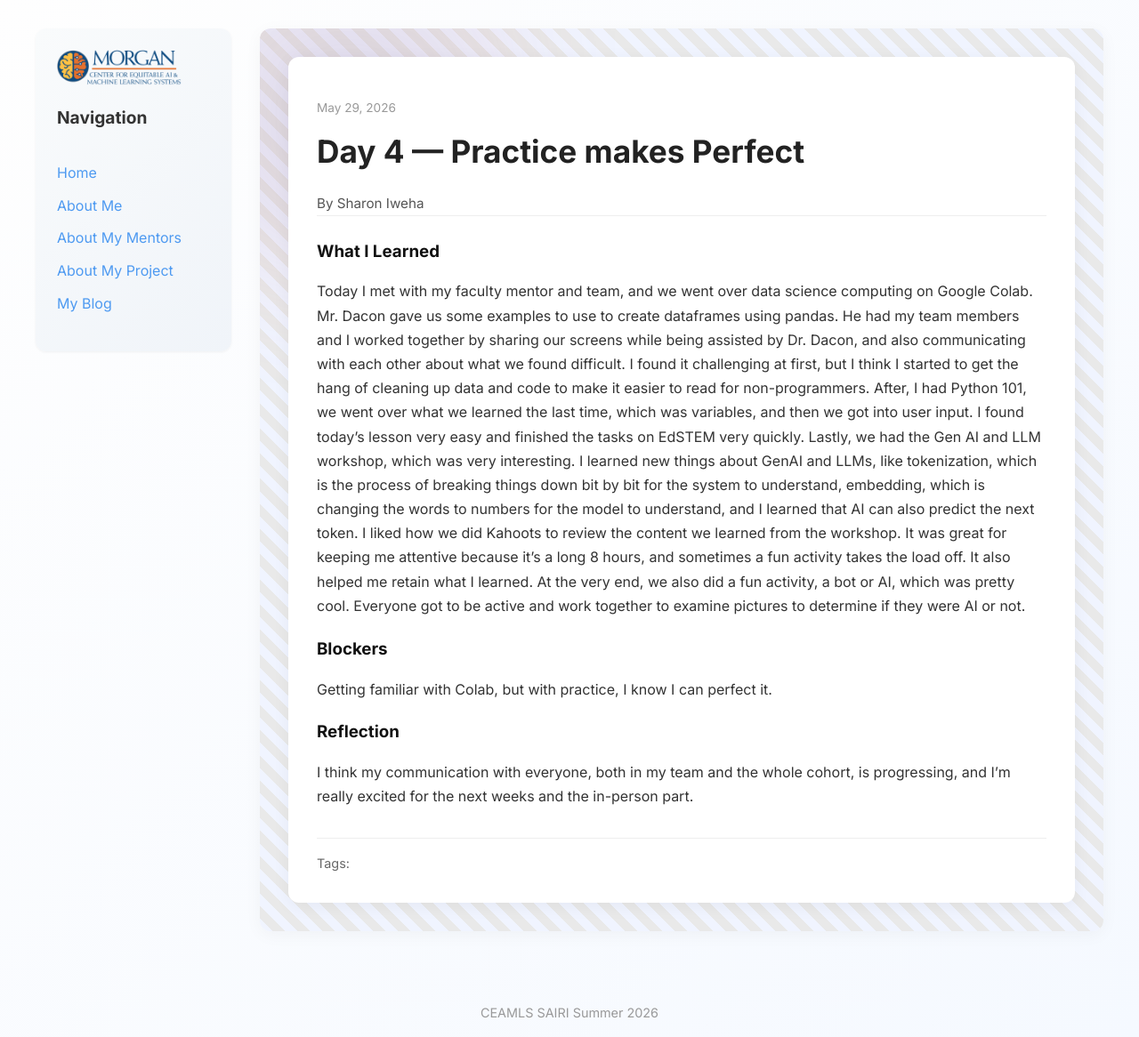
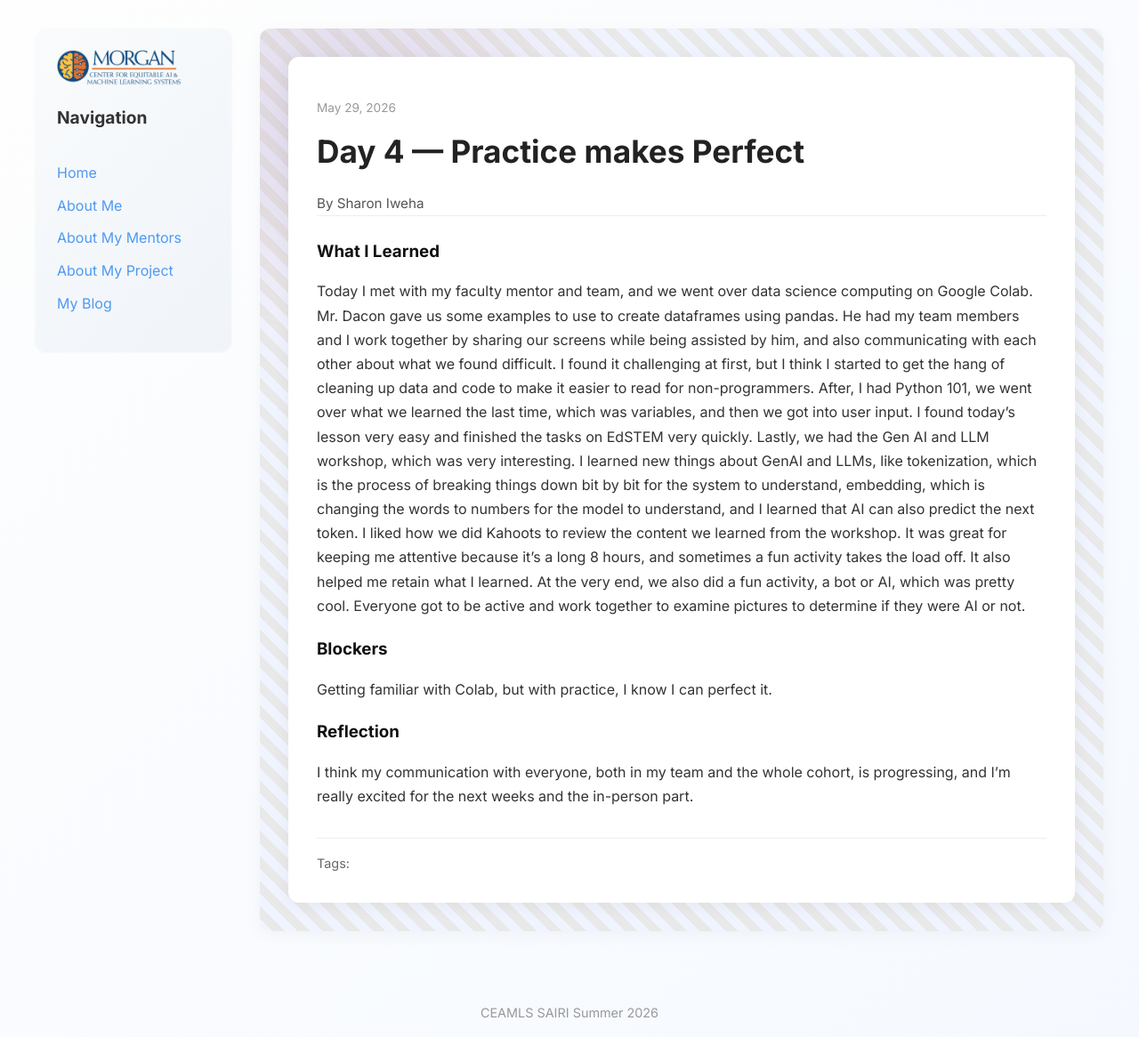
Before and after one commit to sharoniweha/sharoniweha.ceamls26.github.io, a Jekyll site: the page built from _posts/2026-05-29-day-4.md, in a window 1280 px wide. Shown: the whole page at 89% size. Built offline with Jekyll 4.4.1, drawn with Linux system fonts in a browser that asks for light colours.

Commit message:
Update 2026-05-29-day-4.md

```diff
--- a/_posts/2026-05-29-day-4.md
+++ b/_posts/2026-05-29-day-4.md
@@ -6,7 +6,7 @@ permalink: /day4.html
 
 
 what_i_learned: |
-  Today I met with my faculty mentor and team, and we went over data science computing on Google Colab. Mr. Dacon gave us some examples to use to create dataframes using pandas. He had my team members and I worked together by sharing our screens while being assisted by Dr. Dacon, and also communicating with each other about what we found difficult. I found it challenging at first, but I think I started to get the hang of cleaning up data and code to make it easier to read for non-programmers. After, I had Python 101, we went over what we learned the last time, which was variables, and then we got into user input. I found today's lesson very easy and finished the tasks on EdSTEM very quickly. Lastly, we had the Gen AI and LLM workshop, which was very interesting. I learned new things about GenAI and LLMs, like tokenization, which is the process of breaking things down bit by bit for the system to understand, embedding, which is changing the words to numbers for the model to understand, and I learned that AI can also predict the next token. I liked how we did Kahoots to review the content we learned from the workshop. It was great for keeping me attentive because it's a long 8 hours, and sometimes a fun activity takes the load off. It also helped me retain what I learned. At the very end, we also did a fun activity, a bot or AI, which was pretty cool. Everyone got to be active and work together to examine pictures to determine if they were AI or not.
+  Today I met with my faculty mentor and team, and we went over data science computing on Google Colab. Mr. Dacon gave us some examples to use to create dataframes using pandas. He had my team members and I work together by sharing our screens while being assisted by him, and also communicating with each other about what we found difficult. I found it challenging at first, but I think I started to get the hang of cleaning up data and code to make it easier to read for non-programmers. After, I had Python 101, we went over what we learned the last time, which was variables, and then we got into user input. I found today's lesson very easy and finished the tasks on EdSTEM very quickly. Lastly, we had the Gen AI and LLM workshop, which was very interesting. I learned new things about GenAI and LLMs, like tokenization, which is the process of breaking things down bit by bit for the system to understand, embedding, which is changing the words to numbers for the model to understand, and I learned that AI can also predict the next token. I liked how we did Kahoots to review the content we learned from the workshop. It was great for keeping me attentive because it's a long 8 hours, and sometimes a fun activity takes the load off. It also helped me retain what I learned. At the very end, we also did a fun activity, a bot or AI, which was pretty cool. Everyone got to be active and work together to examine pictures to determine if they were AI or not.
 
 blockers: |
   Getting familiar with Colab, but with practice, I know I can perfect it.
```
